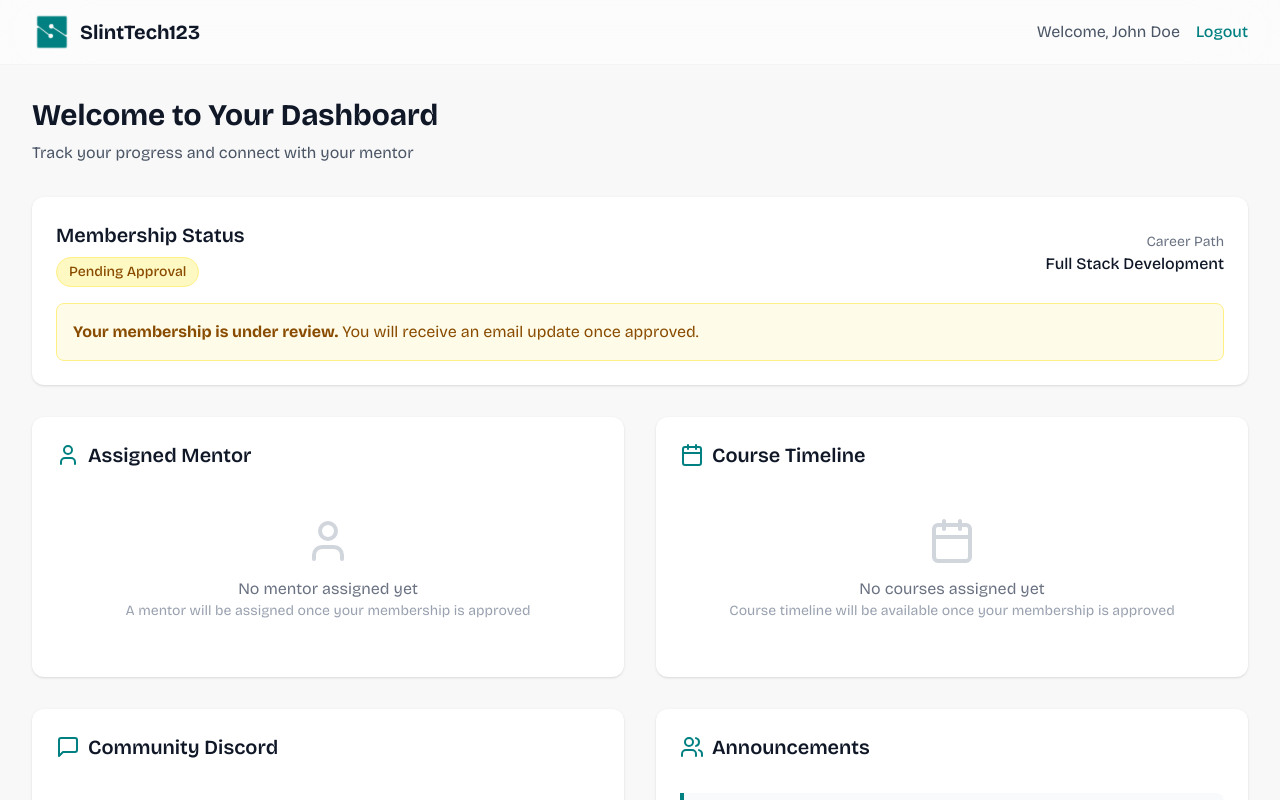
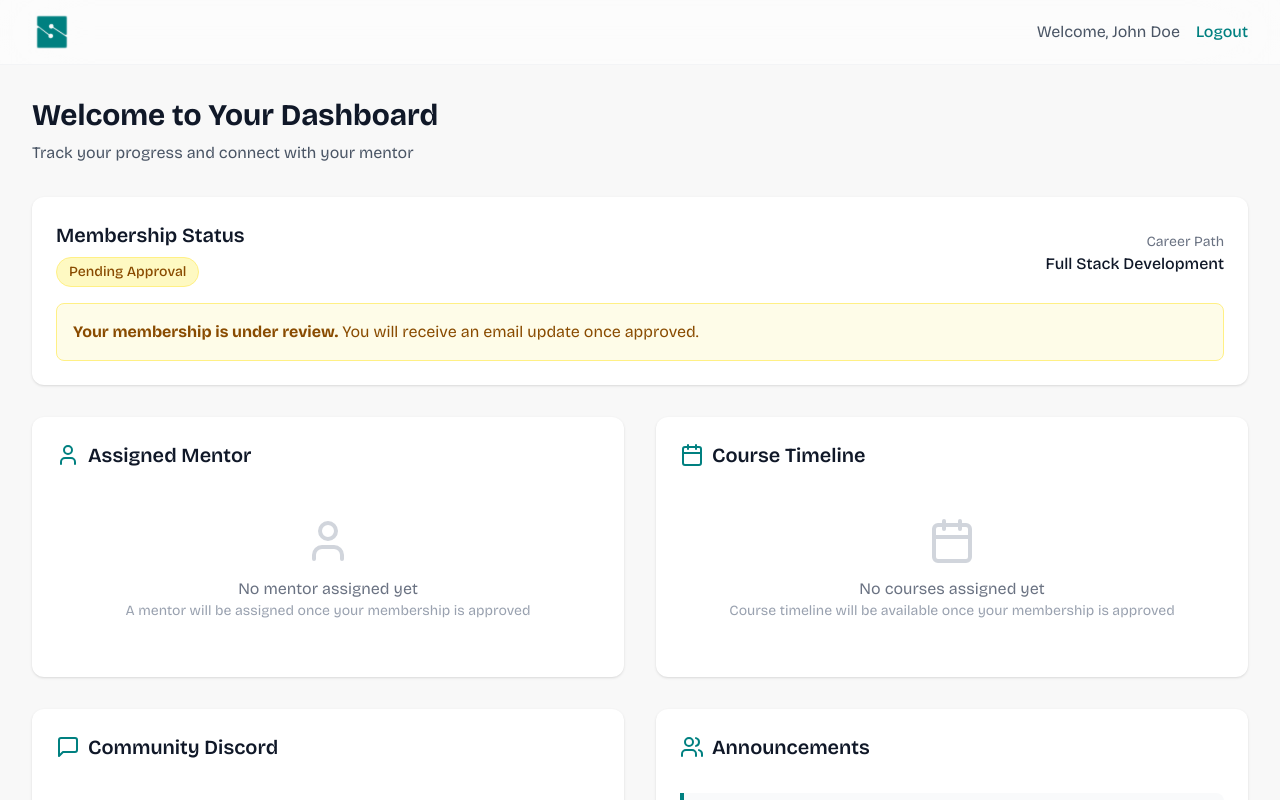
Before and after one commit to SLINT-Tech/slinttech.org, a React (Vite) app: page /dashboard in a window 1280 px wide. Shown: the top 800 px of the page. Built offline with nearby package versions, Linux system fonts and the light colour scheme.

Commit message:
Updated MenteeDashboard.tsx

```diff
--- a/src/Pages/MenteeDashboard.tsx
+++ b/src/Pages/MenteeDashboard.tsx
@@ -64,7 +64,7 @@ const MenteeDashboard = () => {
           <div className="flex justify-between items-center h-16">
             <Link to="/" className="flex items-center">
               <img src="/assets/logo.svg" alt="Logo" className="w-10 h-10" />
-              <span className="ml-2 text-xl font-bold text-gray-900">SlintTech123</span>
+
             </Link>
             <div className="flex items-center gap-4">
               <span className="text-gray-600">Welcome, {menteeData.fullName}</span>
```
